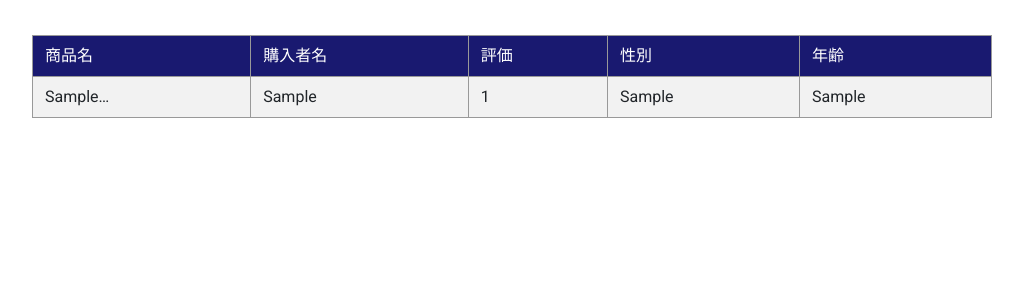
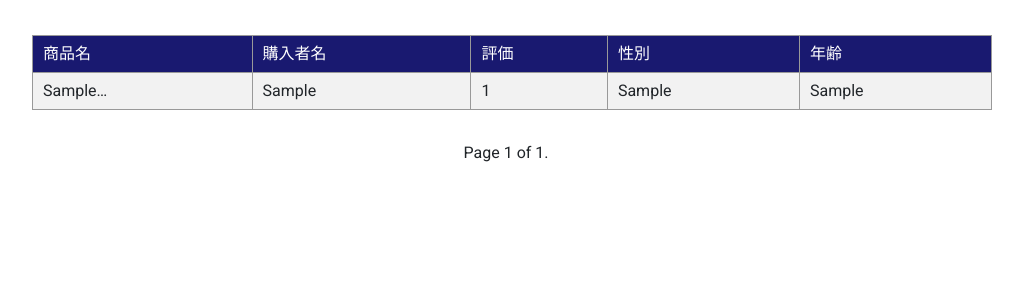
Before and after one commit to Shiroari175/rakuten-review-system, a Django app: page /rak/review_list/ in a window 1280 px wide. Shown: the part 48-348 px from the top of the page, without its empty margins (128-1151 px from the left). Run offline with Django 4.2, Linux system fonts and the light colour scheme; a user stored in the database is signed in; tables that the repository leaves empty hold one stand-in row (values such as "Sample post").

Commit message:
ページネーション追加

```diff
--- a/rakutenproject/reviewapp/templates/review_list.html
+++ b/rakutenproject/reviewapp/templates/review_list.html
@@ -10,7 +10,7 @@
         <th>性別</th>
         <th>年齢</th>
     </tr>
-    {% for review in object_list  %}
+    {% for review in page_obj  %}
     <tr>
         <td>
             {{ review.item_nm }}
@@ -31,4 +31,21 @@
     {% endfor %}
     </table>
 </div>
+<div class="list-pagination">
+    <div class="step-links">
+        {% if page_obj.has_previous %}
+            <a href="?page=1">&laquo;  最初</a>&nbsp;&nbsp;&nbsp;
+            <a href="?page={{ page_obj.previous_page_number }}">前へ</a>&nbsp;&nbsp;&nbsp;
+        {% endif %}
+
+        <span class="current">
+            Page {{ page_obj.number }} of {{ page_obj.paginator.num_pages }}.&nbsp;&nbsp;&nbsp;
+        </span>
+
+        {% if page_obj.has_next %}
+            <a href="?page={{ page_obj.next_page_number }}">次へ</a>&nbsp;&nbsp;&nbsp;
+            <a href="?page={{ page_obj.paginator.num_pages }}">最後  &raquo;</a>
+        {% endif %}
+    </div>
+</div>
 {% endblock content %}
--- a/rakutenproject/reviewapp/views.py
+++ b/rakutenproject/reviewapp/views.py
@@ -21,13 +21,14 @@ def input_scraping_view(request):
 class ListReView(LoginRequiredMixin, ListView) :
     template_name = 'review_list.html'
     model = ReviewModel
+    paginate_by = 20  # 1ページあたりの表示件数
 
     def get_queryset(self):
         queryset = super().get_queryset()
         # ここでデータを編集します
         for obj in queryset:
-            # 商品名は20文字以降カット（長いので）
-            obj.item_nm = obj.item_nm[:20] + "…"
+            # 商品名は27文字以降カット（長いので）
+            obj.item_nm = obj.item_nm[:27] + "…"
         return queryset
 
 class DashBoardView(LoginRequiredMixin, ListView) :
--- a/rakutenproject/static/css/base_style.css
+++ b/rakutenproject/static/css/base_style.css
@@ -27,6 +27,7 @@ body {
     margin: 0 auto;
 }
 
+/* テーブル：共通 */
 table {
     width: 75%;
     margin: 35px auto;
@@ -34,7 +35,7 @@ table {
 }
 
 th, td {
-    padding: 12px;
+    padding: 10px;
     text-align: left;
     border: 1px solid #999;
 }
@@ -63,3 +64,13 @@ th {
     background-color: #0056b3;
     color: #FFF;
 }
+
+/* ページネーション部分：共通 */
+.list-pagination {
+    margin: 30px;
+}
+.step-links{
+    margin: 0 auto;
+    padding 20px;
+    text-align: center;
+}
```
